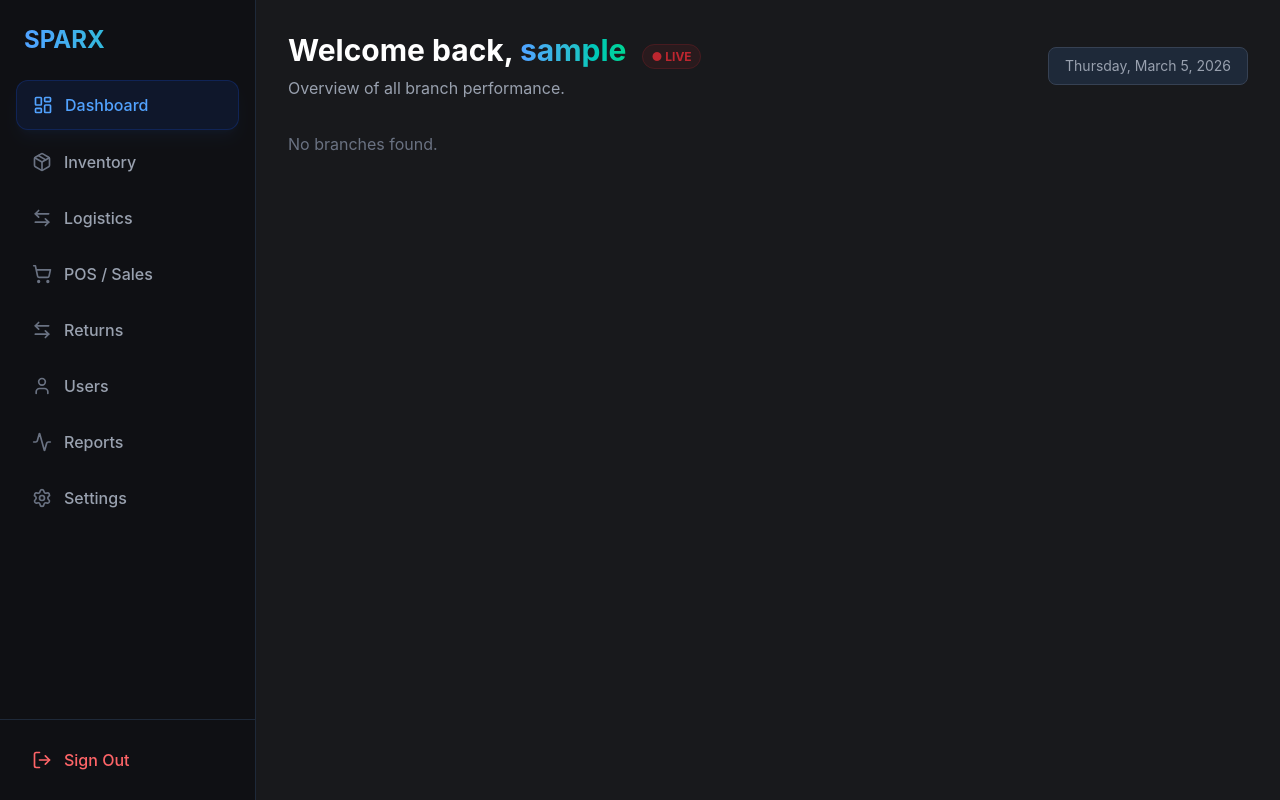
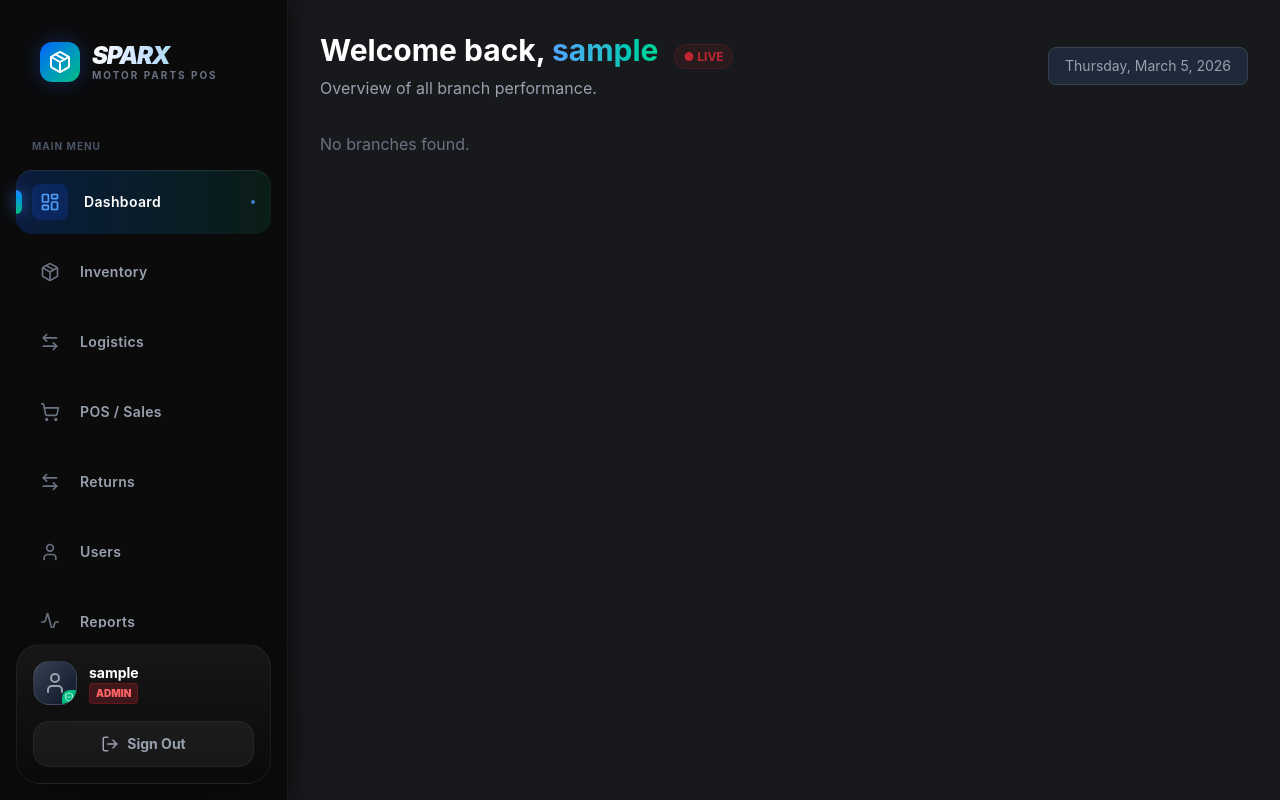
Before and after one commit to DrasForge/sparx_motor_parts, a React app in the folder frontend/: page /dashboard in a window 1280 px wide. Built offline with nearby package versions, Linux system fonts and the light colour scheme; sample sign-in values are in the browser's storage; the HTML template or start-up script is replaced by a standard one.

Commit message:
Modernized sidebar UI with glassmorphism and premium aesthetics

```diff
--- a/frontend/src/components/Layout.jsx
+++ b/frontend/src/components/Layout.jsx
@@ -3,7 +3,7 @@ import { Outlet } from 'react-router-dom';
 
 const Layout = () => {
     return (
-        <div className="min-h-screen bg-[#18191c] text-white pl-64">
+        <div className="min-h-screen bg-[#18191c] text-white pl-72">
             <Sidebar />
             <main className="p-8 max-w-[1600px] mx-auto">
                 <Outlet />
--- a/frontend/src/components/Sidebar.jsx
+++ b/frontend/src/components/Sidebar.jsx
@@ -1,5 +1,5 @@
 import { Link, useLocation } from 'react-router-dom';
-import { LayoutDashboard, Package, ShoppingCart, Activity, Settings, LogOut, ArrowLeftRight, User } from 'lucide-react';
+import { LayoutDashboard, Package, ShoppingCart, Activity, Settings, LogOut, ArrowLeftRight, User, ShieldCheck } from 'lucide-react';
 import { useAuth } from '../context/AuthContext';
 
 const Sidebar = () => {
@@ -20,40 +20,106 @@ const Sidebar = () => {
     ];
 
     return (
-        <div className="w-64 bg-[#0f1014] border-r border-gray-800 flex flex-col h-screen fixed left-0 top-0">
-            <div className="p-6">
-                <h1 className="text-2xl font-bold bg-gradient-to-r from-blue-400 to-emerald-400 bg-clip-text text-transparent">
+        <div className="w-72 bg-[#0a0a0c]/90 backdrop-blur-xl border-r border-white/5 flex flex-col h-screen fixed left-0 top-0 z-50 shadow-[4px_0_24px_rgba(0,0,0,0.5)]">
+            {/* Branding Section */}
+            <div className="p-8 pt-10">
+                <div className="flex items-center gap-3 group px-2">
+                    <div className="w-10 h-10 bg-gradient-to-br from-blue-600 to-emerald-500 rounded-xl flex items-center justify-center shadow-[0_0_20px_rgba(37,99,235,0.3)] group-hover:shadow-[0_0_30px_rgba(37,99,235,0.5)] transition-all duration-500 transform group-hover:rotate-12">
+                        <Package className="text-white" size={24} />
+                    </div>
+                    <div>
+                        <h1 className="text-2xl font-black italic tracking-tighter bg-gradient-to-r from-white via-blue-200 to-emerald-300 bg-clip-text text-transparent">
                             SPARX
                         </h1>
+                        <p className="text-[10px] font-bold text-gray-500 uppercase tracking-[0.2em] -mt-1">Motor Parts POS</p>
+                    </div>
+                </div>
             </div>
 
-            <nav className="flex-1 px-4 space-y-2">
+            {/* Navigation Section */}
+            <nav className="flex-1 px-4 py-6 space-y-1.5 overflow-y-auto custom-scrollbar">
+                <div className="px-4 mb-4 text-[10px] font-bold text-gray-600 uppercase tracking-widest">Main Menu</div>
                 {menuItems.map((item) => (
                     (item.roles.includes(user?.role) || item.roles.includes('all')) && (
                         <Link
                             key={item.path}
                             to={item.path}
-                            className={`flex items-center gap-3 px-4 py-3 rounded-xl transition-all duration-200 group ${isActive(item.path)
-                                ? 'bg-blue-600/10 text-blue-400 border border-blue-600/20 shadow-lg shadow-blue-500/5'
-                                : 'text-gray-400 hover:bg-gray-800 hover:text-white'
+                            className={`flex items-center gap-3 px-4 py-3.5 rounded-2xl transition-all duration-300 group relative ${isActive(item.path)
+                                ? 'bg-gradient-to-r from-blue-600/20 to-emerald-500/10 text-white shadow-[inset_0_1px_1px_rgba(255,255,255,0.1)]'
+                                : 'text-gray-400 hover:bg-white/5 hover:text-white'
                                 }`}
                         >
-                            <item.icon size={20} className={isActive(item.path) ? 'text-blue-400' : 'text-gray-500 group-hover:text-white'} />
-                            <span className="font-medium">{item.label}</span>
+                            {/* Active Indicator Line */}
+                            {isActive(item.path) && (
+                                <div className="absolute left-0 w-1.5 h-6 bg-gradient-to-b from-blue-500 to-emerald-500 rounded-r-full shadow-[0_0_15px_rgba(59,130,246,0.8)]" />
+                            )}
+
+                            <div className={`p-2 rounded-lg transition-all duration-300 ${isActive(item.path) ? 'bg-blue-600/20 text-blue-400' : 'text-gray-500 group-hover:text-blue-400 group-hover:bg-blue-600/10'}`}>
+                                <item.icon size={20} />
+                            </div>
+                            <span className={`text-sm font-semibold tracking-wide transition-all ${isActive(item.path) ? 'translate-x-1' : 'group-hover:translate-x-1'}`}>
+                                {item.label}
+                            </span>
+
+                            {isActive(item.path) && (
+                                <div className="ml-auto w-1 h-1 rounded-full bg-blue-400 animate-pulse" />
+                            )}
                         </Link>
                     )
                 ))}
             </nav>
 
-            <div className="p-4 border-t border-gray-800">
+            {/* User Profile Section */}
+            <div className="p-4 mt-auto">
+                <div className="bg-gradient-to-b from-white/5 to-transparent border border-white/5 rounded-3xl p-4 shadow-2xl">
+                    <div className="flex items-center gap-3 mb-4">
+                        <div className="w-11 h-11 rounded-2xl bg-gradient-to-br from-gray-700 to-gray-900 border border-white/10 flex items-center justify-center overflow-hidden shadow-lg relative group">
+                            <User className="text-gray-400 group-hover:text-white transition-colors" size={24} />
+                            {user?.role === 'admin' && (
+                                <div className="absolute bottom-0 right-0 p-0.5 bg-emerald-500 rounded-tl-lg">
+                                    <ShieldCheck size={10} className="text-white" />
+                                </div>
+                            )}
+                        </div>
+                        <div className="flex-1 min-w-0">
+                            <h3 className="text-sm font-bold text-white truncate">{user?.username || 'Guest User'}</h3>
+                            <div className="flex items-center gap-1">
+                                <span className={`text-[10px] font-black uppercase px-1.5 py-0.5 rounded ${user?.role === 'admin' ? 'bg-red-500/20 text-red-400 border border-red-500/20' :
+                                        user?.role === 'inventory_manager' ? 'bg-emerald-500/20 text-emerald-400 border border-emerald-500/20' :
+                                            'bg-blue-500/20 text-blue-400 border border-blue-500/20'
+                                    }`}>
+                                    {user?.role?.replace('_', ' ') || 'Cashier'}
+                                </span>
+                            </div>
+                        </div>
+                    </div>
+
                     <button
                         onClick={logout}
-                    className="flex items-center gap-3 px-4 py-3 w-full rounded-xl text-red-400 hover:bg-red-500/10 transition-colors"
+                        className="flex items-center justify-center gap-2 w-full py-3 rounded-2xl bg-white/5 border border-white/5 text-gray-400 hover:bg-red-500/10 hover:text-red-400 hover:border-red-500/20 transition-all duration-300 font-bold text-sm group"
                     >
-                    <LogOut size={20} />
-                    <span className="font-medium">Sign Out</span>
+                        <LogOut size={18} className="transition-transform group-hover:-translate-x-1" />
+                        <span>Sign Out</span>
                     </button>
                 </div>
+            </div>
+
+            <style dangerouslySetInnerHTML={{
+                __html: `
+                .custom-scrollbar::-webkit-scrollbar {
+                    width: 4px;
+                }
+                .custom-scrollbar::-webkit-scrollbar-track {
+                    background: transparent;
+                }
+                .custom-scrollbar::-webkit-scrollbar-thumb {
+                    background: rgba(255, 255, 255, 0.05);
+                    border-radius: 10px;
+                }
+                .custom-scrollbar::-webkit-scrollbar-thumb:hover {
+                    background: rgba(255, 255, 255, 0.1);
+                }
+            `}} />
         </div>
     );
 };
```
Lines whose indentation alone changed are shown as unchanged.
